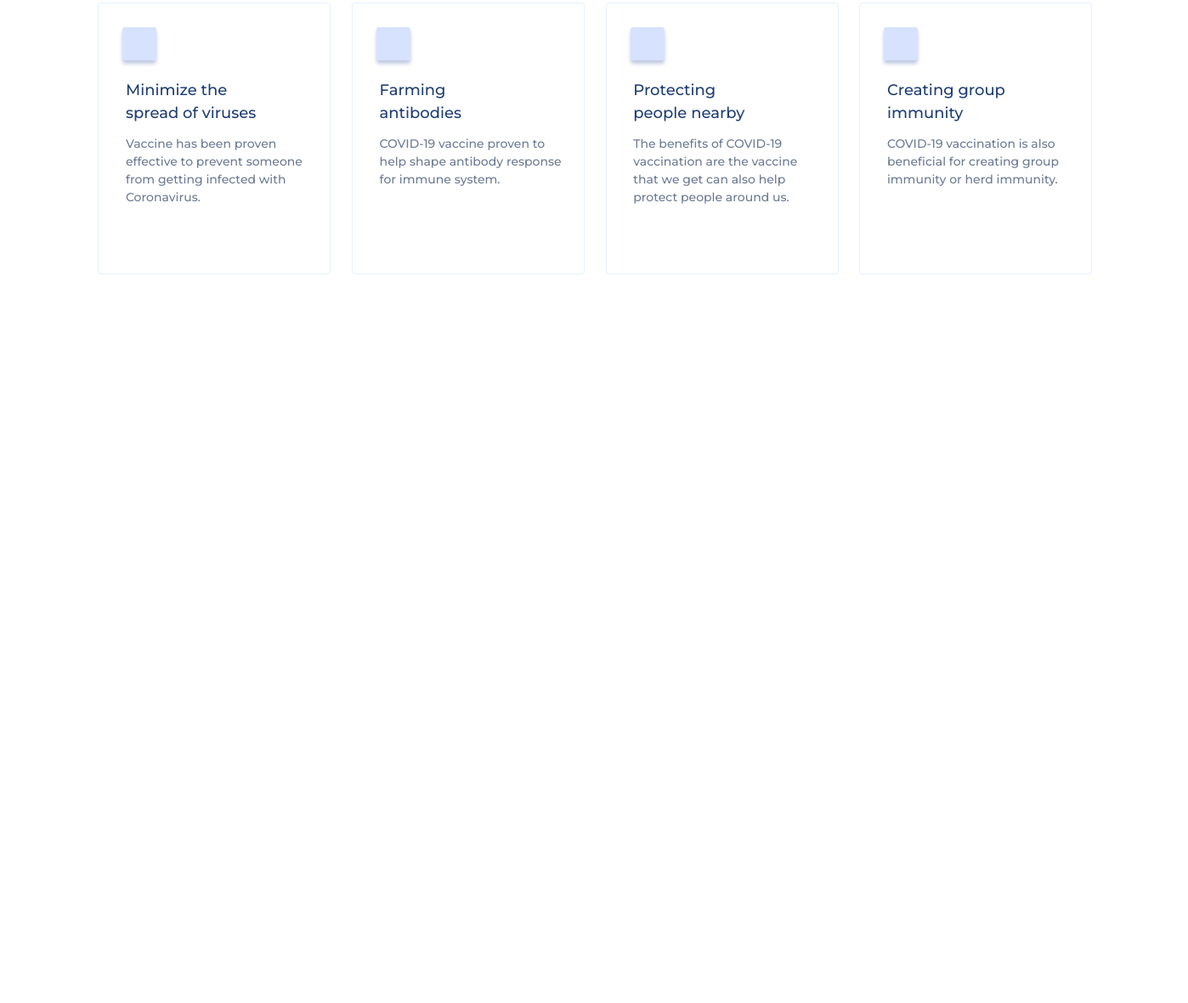
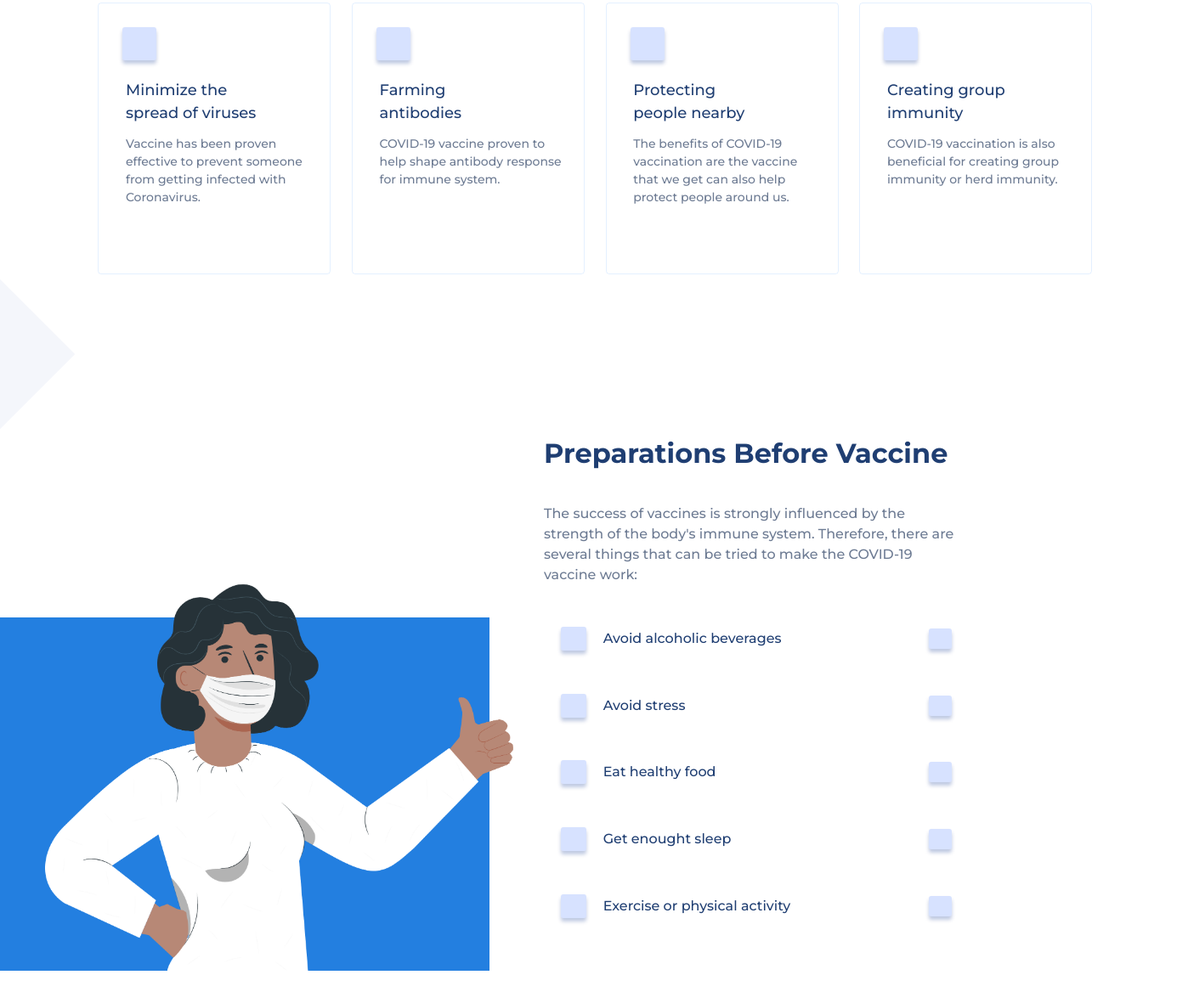
Before and after one commit to Josueram/Vaccination-Website, a plain HTML site: page index.html in a window 1280 px wide. Shown: the part 1163-2344 px from the top of the page at 85% size, 1398 px wide, since content can reach past the window. Before the commit the page ends 1600 px from the top, so only its background shows below. Drawn offline with Linux system fonts and the light colour scheme.

Commit message:
Preparation section completed

```diff
--- a/css/styles.css
+++ b/css/styles.css
@@ -230,12 +230,18 @@ header ul .btn-custom a {
 .container-brands .moderna {
   background-image: url('../assets/img/moderna.png');
 }
+.background-square3-size {
+  position: absolute;
+  width: 200px;
+  height: 200px;
+  top: 840px;
+  right: 0%;
+  overflow: hidden;
+}
 .background-square3 {
-  position: absolute;
-  top: 890px;
-  left: 96%;
   width: 140px;
   height: 140px;
+  margin: 30px 0px 0px 130px;
   background-color: #f4f6fb;
   transform: rotate(45deg);
 }
@@ -292,3 +298,93 @@ header ul .btn-custom a {
   color: var(--grey);
   font-size: 14px;
 }
+
+/* Section Preparations Styles */
+.preparations {
+  display: flex;
+  width: 100%;
+  height: 100vh;
+}
+.background-square4 {
+  position: absolute;
+  top: 1490px;
+  right: 96%;
+  width: 180px;
+  height: 180px;
+  background-color: #f4f6fb;
+  transform: rotate(45deg);
+}
+.container-img-doctor2 {
+  width: 45%;
+  height: 100vh;
+}
+.background-image-doctor {
+  display: flex;
+  position: relative;
+  width: 100%;
+  height: 52%;
+  top: 290px;
+  align-items: flex-end;
+  background-color: #237fe0;
+}
+.image-doctor {
+  position: absolute;
+  width: 640px;
+  height: 580px;
+  background-image: url('../assets/img/Person.png');
+  background-size: cover;
+  object-fit: contain;
+}
+.container-info-preparations {
+  width: 55%;
+  height: 100vh;
+  padding: 6% 9% 0% 5%;
+}
+.container-info-preparations h2 {
+  color: var(--dark-blue);
+  font-size: 32px;
+}
+.container-info-preparations p {
+  width: 490px;
+  margin: 40px 0px 28px 0px;
+  color: var(--grey);
+  font-size: 16px;
+  font-weight: 500;
+  line-height: 1.5;
+}
+.container-list {
+  display: flex;
+  width: 500px;
+  height: 385px;
+  flex-direction: column;
+  justify-content: space-between;
+}
+.list {
+  display: flex;
+  width: 500px;
+  height: 70px;
+  padding: 20px;
+  align-items: center;
+  border-radius: 4px;
+}
+.list span {
+  width: 38px;
+  height: 28px;
+  margin-right: 20px;
+  background-color: rgba(94, 137, 255, 0.247);
+  box-shadow: 0px 4px 4px rgba(0, 44, 139, 0.25);
+  border-radius: 3px;
+}
+.container-list .list p {
+  color: var(--dark-blue);
+  margin: 0;
+}
+.list .icon-list {
+  width: 34px;
+  height: 24px;
+  margin-right: 0px;
+}
+.list:hover {
+  box-shadow: 0px 20px 42px -7px rgba(77, 133, 255, 0.51);
+  transition: 0.5s;
+}
--- a/index.html
+++ b/index.html
@@ -72,6 +72,7 @@
       </div>
   </section>
 
+  <!-- Benefits section -->
   <section class="benefits">
     <div class="container-brands">
       <div class="astraZeneca"></div>
@@ -79,7 +80,9 @@
       <div class="pfizer"></div>
       <div class="moderna"></div>
     </div>
-    <div class="background-square3"></div>
+    <div class="background-square3-size">
+      <div class="background-square3"></div>
+    </div>
     <h2>Why should I vaccine?</h2>
     <p>In order to avoid any doubts about getting the COVID-19 vaccine, identify the following 4 benefits of COVID-19 vaccination:</p>
     <div class="card-container">
@@ -105,7 +108,47 @@
       </div>
     </div>
   </section>
-  <section></section>
+
+  <!-- Preparations section -->
+  <section class="preparations">
+    <div class="background-square4"></div>
+    <div class="container-img-doctor2">
+      <div class="background-image-doctor">
+        <div class="image-doctor"></div>
+      </div>
+    </div>
+    <div class="container-info-preparations">
+      <h2>Preparations Before  Vaccine</h2>
+      <p>The success of vaccines is strongly influenced by the strength of the body's immune system. Therefore, there are several things that can be tried to make the COVID-19 vaccine work:</p>
+      <div class="container-list">
+        <div class="list">
+          <span></span>
+          <p>Avoid alcoholic beverages</p>
+          <span class="icon-list"></span>
+        </div>
+        <div class="list">
+          <span></span>
+          <p>Avoid stress</p>
+          <span class="icon-list"></span>
+        </div>
+        <div class="list">
+          <span></span>
+          <p>Eat healthy food</p>
+          <span class="icon-list"></span>
+        </div>
+        <div class="list">
+          <span></span>
+          <p>Get enought sleep</p>
+          <span class="icon-list"></span>
+        </div>
+        <div class="list">
+          <span></span>
+          <p>Exercise or physical activity</p>
+          <span class="icon-list"></span>
+        </div>
+      </div>
+    </div>
+  </section>
   <section></section>
   <section></section>
   <footer></footer>
```
